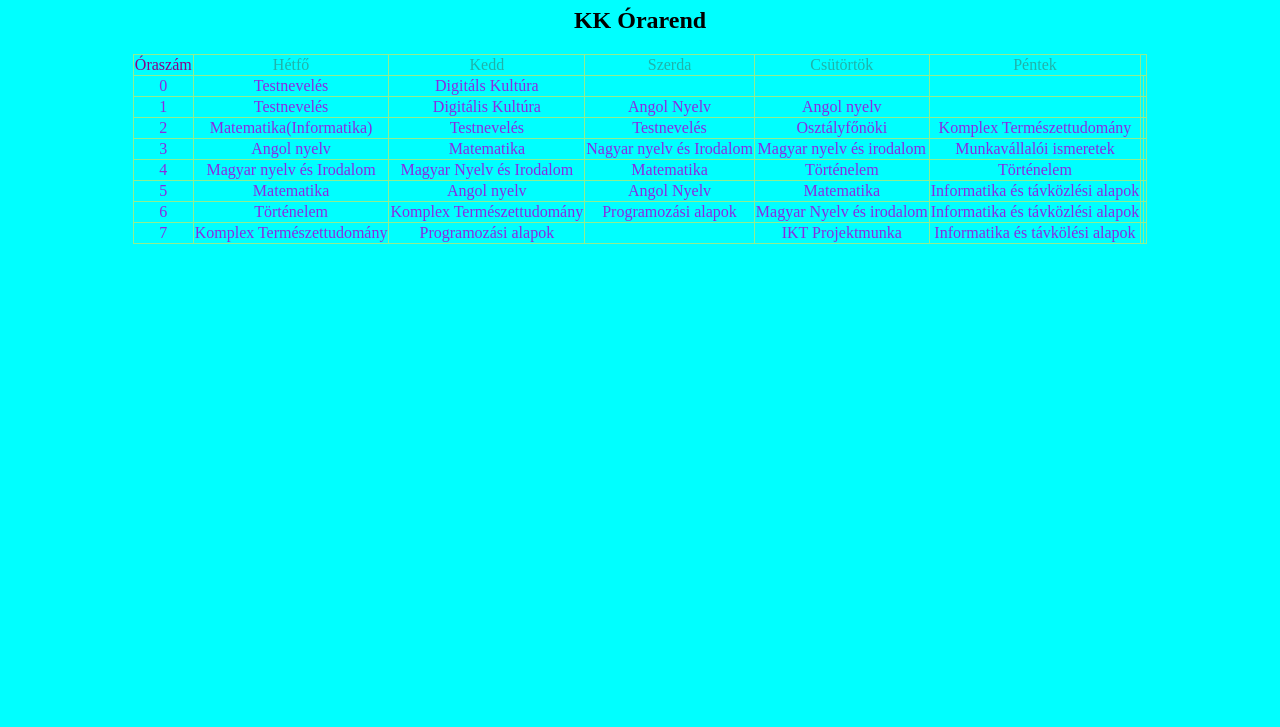
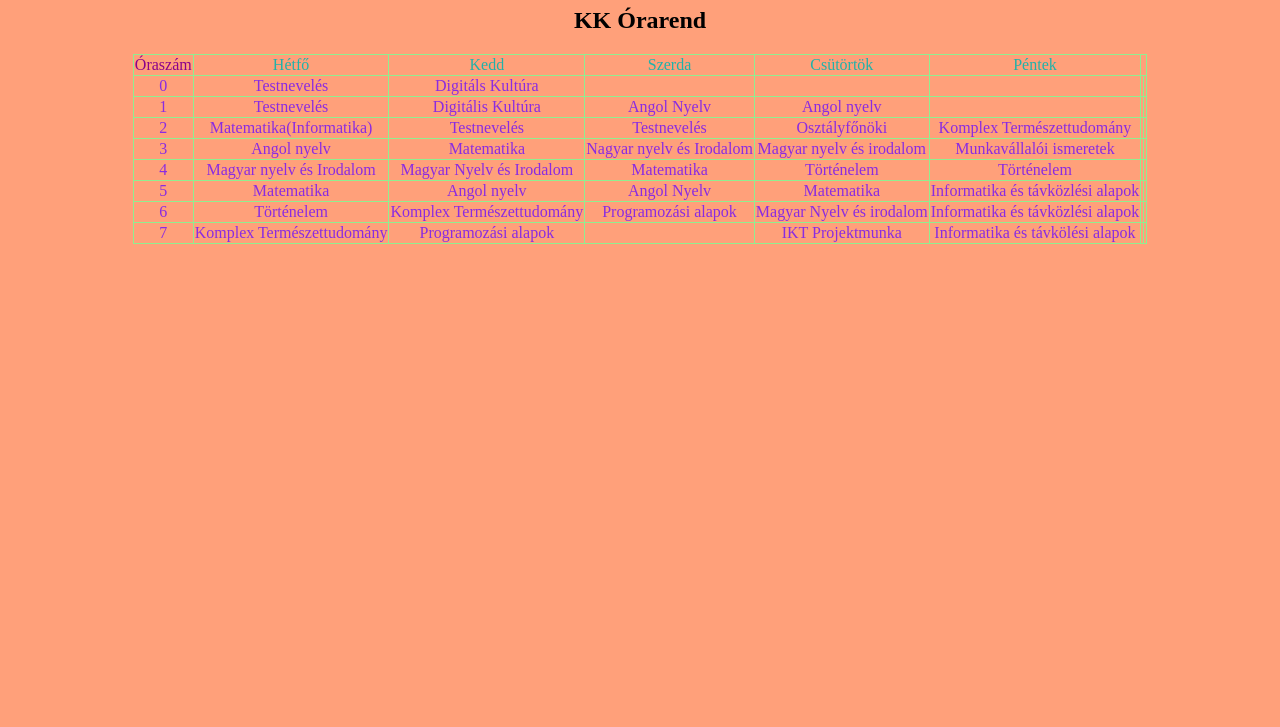
Before and after one commit to kkristof30/tablazat, a plain HTML site: page tablazat.html in a window 1280 px wide. Shown: the part 73-800 px from the top of the page. Drawn offline with Linux system fonts and the light colour scheme.

Commit message:
tablazat

```diff
--- a/tablazat.html
+++ b/tablazat.html
@@ -12,7 +12,7 @@
 
     }
     body{
-        background-color: cyan ;
+        background-color: lightsalmon ;
     }
 </style>
 <body>
```
